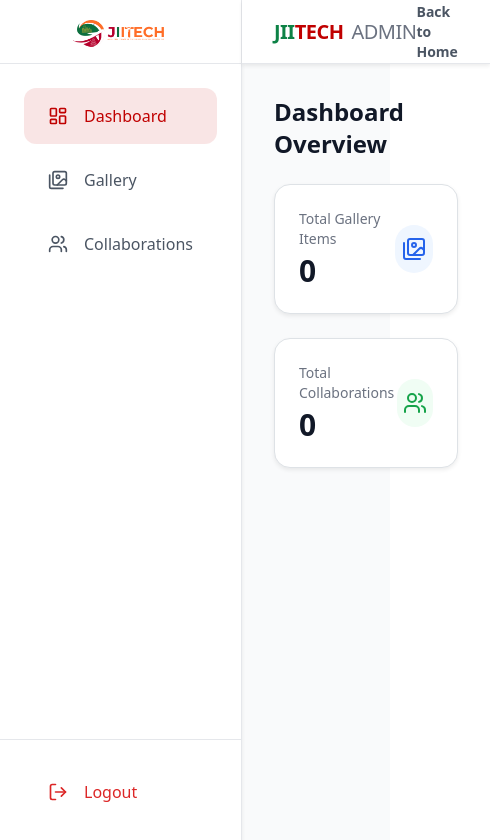
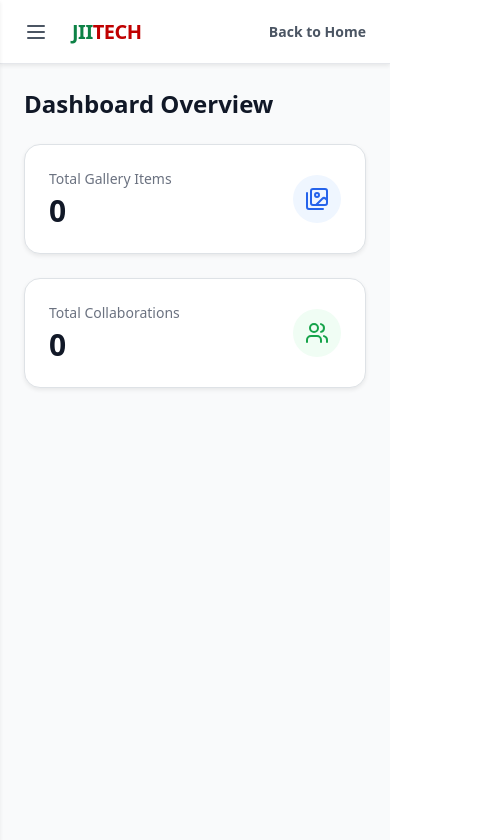
Before and after one commit to techcreaturesolution/jiitech, a React (Vite) app in the folder client/: page /admin-dashboard in a window 390 px wide. Shown: the top 840 px of the page, 490 px wide, since content can reach past the window. Built offline with nearby package versions, Linux system fonts and the light colour scheme; no server answers; sample sign-in values are in the browser's storage; a web font is replaced by a local one.

Commit message:
admin dashboard responsive design

```diff
--- a/client/src/admin/AdminCollaboration.jsx
+++ b/client/src/admin/AdminCollaboration.jsx
@@ -2,8 +2,7 @@
 import { useState, useEffect } from "react";
 import axiosInstance, { getImageUrl } from "../api/Api";
 import { Users, Plus, X, Loader2, ArrowRight, Image, Trash2, Pencil } from "lucide-react";
-import AdminSidebar from "./AdminSidebar";
-import AdminHeader from "./AdminHeader";
+import AdminLayout from "./AdminLayout";
 import { CollabModal } from "../Components/Collaboration";
 
 const ACADEMIC_YEARS = [];
@@ -120,14 +119,9 @@ const AdminCollaboration = () => {
   };
 
   return (
-    <div className="flex min-h-screen bg-gray-50 font-sans">
-      <AdminSidebar />
-
-      <main className="flex-1 flex flex-col">
-        <AdminHeader />
-
-        <div className="p-8">
-          <div className="flex justify-between items-center mb-6">
+    <AdminLayout>
+      <div className="max-w-7xl mx-auto">
+        <div className="flex justify-between items-center mb-6">
             <h1 className="text-2xl font-bold text-gray-900 flex items-center gap-2">
               <Users size={28} className="text-[#C00000]" /> Manage Collaborations
             </h1>
@@ -335,7 +329,6 @@ const AdminCollaboration = () => {
             </div>
           )}
         </div>
-      </main>
 
       {/* View Details Modal */}
       {selectedCollab && (
@@ -347,7 +340,7 @@ const AdminCollaboration = () => {
           onClose={() => setSelectedCollab(null)}
         />
       )}
-    </div>
+    </AdminLayout>
   );
 };
 
--- a/client/src/admin/AdminDashboard.jsx
+++ b/client/src/admin/AdminDashboard.jsx
@@ -2,8 +2,7 @@ import { useEffect, useState } from "react";
 import { useNavigate } from "react-router-dom";
 import axiosInstance from "../api/Api";
 import { Images, Users } from "lucide-react";
-import AdminSidebar from "./AdminSidebar";
-import AdminHeader from "./AdminHeader";
+import AdminLayout from "./AdminLayout";
 
 const AdminDashboard = () => {
   const navigate = useNavigate();
@@ -34,14 +33,9 @@ const AdminDashboard = () => {
   }, [navigate]);
 
   return (
-    <div className="flex min-h-screen bg-gray-50 font-sans">
-      <AdminSidebar />
-
-      <main className="flex-1 flex flex-col">
-        <AdminHeader />
-
-        <div className="p-8">
-          <h1 className="text-2xl font-bold text-gray-900 mb-6">Dashboard Overview</h1>
+    <AdminLayout>
+      <div className="max-w-7xl mx-auto">
+        <h1 className="text-2xl font-bold text-gray-900 mb-6">Dashboard Overview</h1>
 
           {loading ? (
             <div className="flex space-x-4 animate-pulse">
@@ -75,9 +69,8 @@ const AdminDashboard = () => {
 
             </div>
           )}
-        </div>
-      </main>
-    </div>
+      </div>
+    </AdminLayout>
   );
 };
 
--- a/client/src/admin/AdminGallery.jsx
+++ b/client/src/admin/AdminGallery.jsx
@@ -2,8 +2,7 @@ import { useState, useEffect } from "react";
 
 import axiosInstance, { getImageUrl } from "../api/Api";
 import { Images, Plus, X, Loader2, Trash2, Pencil } from "lucide-react";
-import AdminSidebar from "./AdminSidebar";
-import AdminHeader from "./AdminHeader";
+import AdminLayout from "./AdminLayout";
 import { GalleryModal } from "../Components/GallerySection";
 
 const ACADEMIC_YEARS = [];
@@ -135,14 +134,9 @@ const AdminGallery = () => {
   };
 
   return (
-    <div className="flex min-h-screen bg-gray-50 font-sans">
-      <AdminSidebar />
-
-      <main className="flex-1 flex flex-col">
-        <AdminHeader />
-
-        <div className="p-8">
-          <div className="flex justify-between items-center mb-6">
+    <AdminLayout>
+      <div className="max-w-7xl mx-auto">
+        <div className="flex justify-between items-center mb-6">
             <h1 className="text-2xl font-bold text-gray-900 flex items-center gap-2">
               <Images size={28} className="text-[#C00000]" /> Manage Gallery
             </h1>
@@ -417,14 +411,13 @@ const AdminGallery = () => {
               )}
             </div>
           )}
-        </div>
-      </main>
+      </div>
 
       {/* Modal renders here */}
       {modalEvent && (
         <GalleryModal event={modalEvent} onClose={() => setModalEvent(null)} />
       )}
-    </div>
+    </AdminLayout>
   );
 };
 
--- a/client/src/admin/AdminHeader.jsx
+++ b/client/src/admin/AdminHeader.jsx
@@ -1,13 +1,20 @@
 
 import { Link } from "react-router-dom";
+import PropTypes from "prop-types";
+import { Menu } from "lucide-react";
 
-const AdminHeader = () => {
+const AdminHeader = ({ onMenuClick }) => {
   return (
-    <header className="h-16 bg-white border-b shadow-sm flex items-center justify-between px-8">
-      <div className="text-xl font-extrabold tracking-tight">
-        <span className="text-[#0d8246]">JII</span>
-        <span className="text-[#C00000]">TECH</span>
-        <span className="ml-2 font-medium text-gray-500">ADMIN</span>
+    <header className="h-16 bg-white border-b shadow-sm flex items-center justify-between px-4 lg:px-8 shrink-0">
+      <div className="flex items-center gap-4">
+        <button onClick={onMenuClick} className="lg:hidden text-gray-600 hover:text-gray-900">
+          <Menu size={24} />
+        </button>
+        <div className="text-xl font-extrabold tracking-tight">
+          <span className="text-[#0d8246]">JII</span>
+          <span className="text-[#C00000]">TECH</span>
+          <span className="ml-2 font-medium text-gray-500 hidden sm:inline">ADMIN</span>
+        </div>
       </div>
       <Link to="/" className="text-sm font-semibold text-gray-600 hover:text-[#C00000] transition">
         Back to Home
@@ -16,4 +23,8 @@ const AdminHeader = () => {
   );
 };
 
+AdminHeader.propTypes = {
+  onMenuClick: PropTypes.func,
+};
+
 export default AdminHeader;
--- /dev/null
+++ b/client/src/admin/AdminLayout.jsx
@@ -0,0 +1,38 @@
+import { useState } from "react";
+import PropTypes from "prop-types";
+import AdminSidebar from "./AdminSidebar";
+import AdminHeader from "./AdminHeader";
+
+const AdminLayout = ({ children }) => {
+  const [isSidebarOpen, setIsSidebarOpen] = useState(false);
+
+  return (
+    <div className="flex h-screen bg-gray-50 font-sans overflow-hidden">
+      {/* Mobile Sidebar Overlay */}
+      {isSidebarOpen && (
+        <div
+          className="fixed inset-0 bg-black/50 z-40 lg:hidden"
+          onClick={() => setIsSidebarOpen(false)}
+        />
+      )}
+
+      {/* Sidebar */}
+      <div className={`fixed inset-y-0 left-0 z-50 transform ${isSidebarOpen ? "translate-x-0" : "-translate-x-full"} lg:relative lg:translate-x-0 transition duration-200 ease-in-out`}>
+        <AdminSidebar onClose={() => setIsSidebarOpen(false)} />
+      </div>
+
+      <main className="flex-1 flex flex-col h-screen overflow-hidden w-full min-w-0">
+        <AdminHeader onMenuClick={() => setIsSidebarOpen(true)} />
+        <div className="flex-1 overflow-y-auto p-4 sm:p-6 lg:p-8">
+          {children}
+        </div>
+      </main>
+    </div>
+  );
+};
+
+AdminLayout.propTypes = {
+  children: PropTypes.node.isRequired,
+};
+
+export default AdminLayout;
--- a/client/src/admin/AdminSidebar.jsx
+++ b/client/src/admin/AdminSidebar.jsx
@@ -1,8 +1,9 @@
 
 import { Link, useNavigate, useLocation } from "react-router-dom";
-import { LayoutDashboard, Images, Users, LogOut } from "lucide-react";
+import PropTypes from "prop-types";
+import { LayoutDashboard, Images, Users, LogOut, X } from "lucide-react";
 
-const AdminSidebar = () => {
+const AdminSidebar = ({ onClose }) => {
   const navigate = useNavigate();
   const location = useLocation();
 
@@ -14,14 +15,18 @@ const AdminSidebar = () => {
   const isActive = (path) => location.pathname === path;
 
   return (
-    <aside className="w-64 bg-white border-r shadow-sm flex flex-col">
-      <div className="h-16 flex items-center justify-center border-b">
-        <img src="/JIITECH.png" alt="Jiitech Logo" className="h-10 object-contain" />
+    <aside className="w-64 h-full bg-white border-r shadow-sm flex flex-col">
+      <div className="h-16 flex items-center justify-between px-4 border-b">
+        <img src="/JIITECH.png" alt="Jiitech Logo" className="h-10 object-contain mx-auto lg:mx-0" />
+        <button onClick={onClose} className="lg:hidden text-gray-500 hover:text-gray-700">
+          <X size={24} />
+        </button>
       </div>
 
       <nav className="flex-1 p-4 space-y-2">
         <Link
           to="/admin-dashboard"
+          onClick={onClose}
           className={`flex items-center gap-3 px-4 py-3 rounded-xl font-medium transition ${isActive('/admin-dashboard') ? 'bg-[#C00000]/10 text-[#C00000]' : 'text-gray-600 hover:bg-gray-50'}`}
         >
           <LayoutDashboard size={20} />
@@ -29,6 +34,7 @@ const AdminSidebar = () => {
         </Link>
         <Link
           to="/admin-gallery"
+          onClick={onClose}
           className={`flex items-center gap-3 px-4 py-3 rounded-xl font-medium transition ${isActive('/admin-gallery') ? 'bg-[#C00000]/10 text-[#C00000]' : 'text-gray-600 hover:bg-gray-50'}`}
         >
           <Images size={20} />
@@ -36,6 +42,7 @@ const AdminSidebar = () => {
         </Link>
         <Link
           to="/admin-collaboration"
+          onClick={onClose}
           className={`flex items-center gap-3 px-4 py-3 rounded-xl font-medium transition ${isActive('/admin-collaboration') ? 'bg-[#C00000]/10 text-[#C00000]' : 'text-gray-600 hover:bg-gray-50'}`}
         >
           <Users size={20} />
@@ -56,4 +63,8 @@ const AdminSidebar = () => {
   );
 };
 
+AdminSidebar.propTypes = {
+  onClose: PropTypes.func,
+};
+
 export default AdminSidebar;
```
